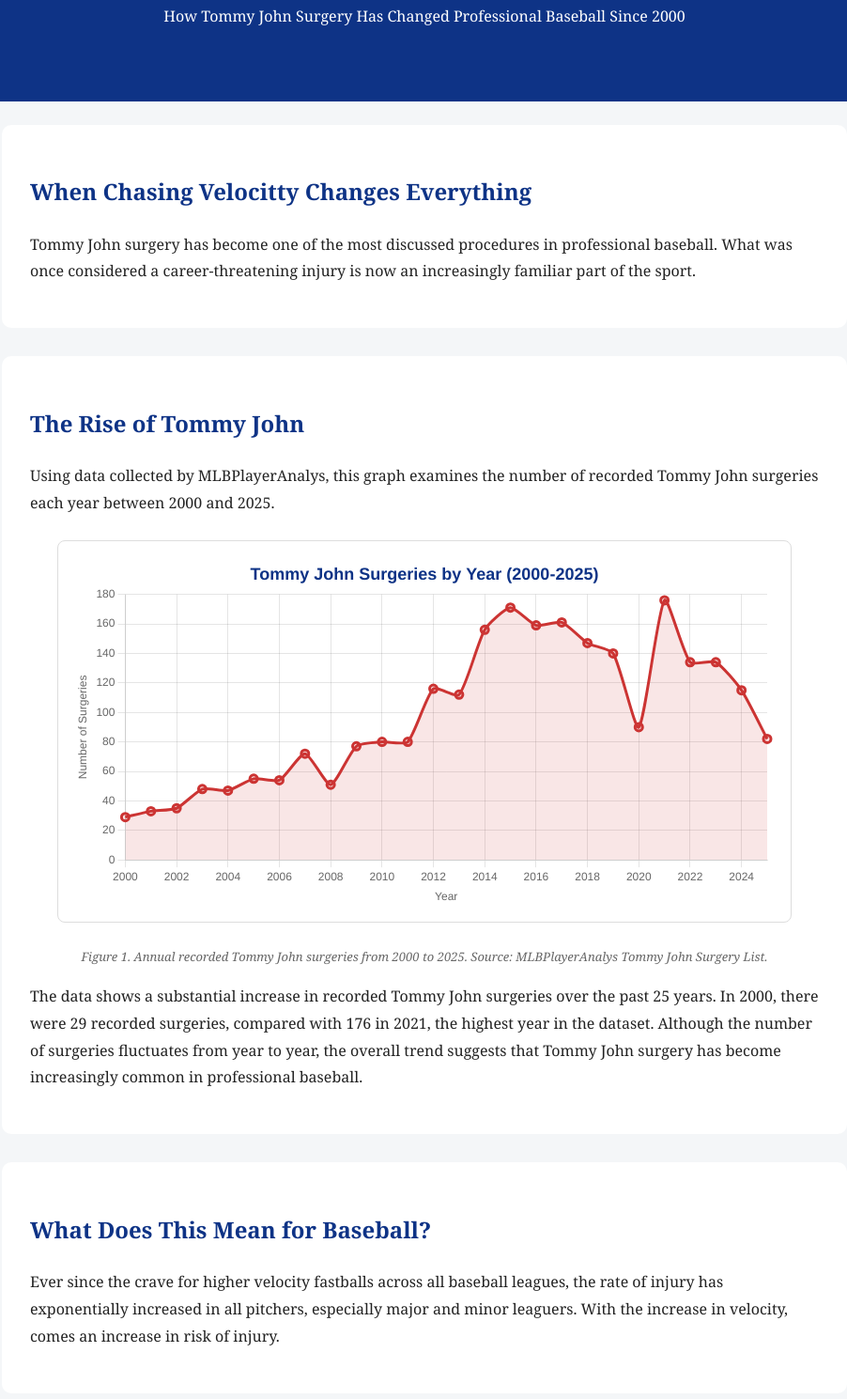
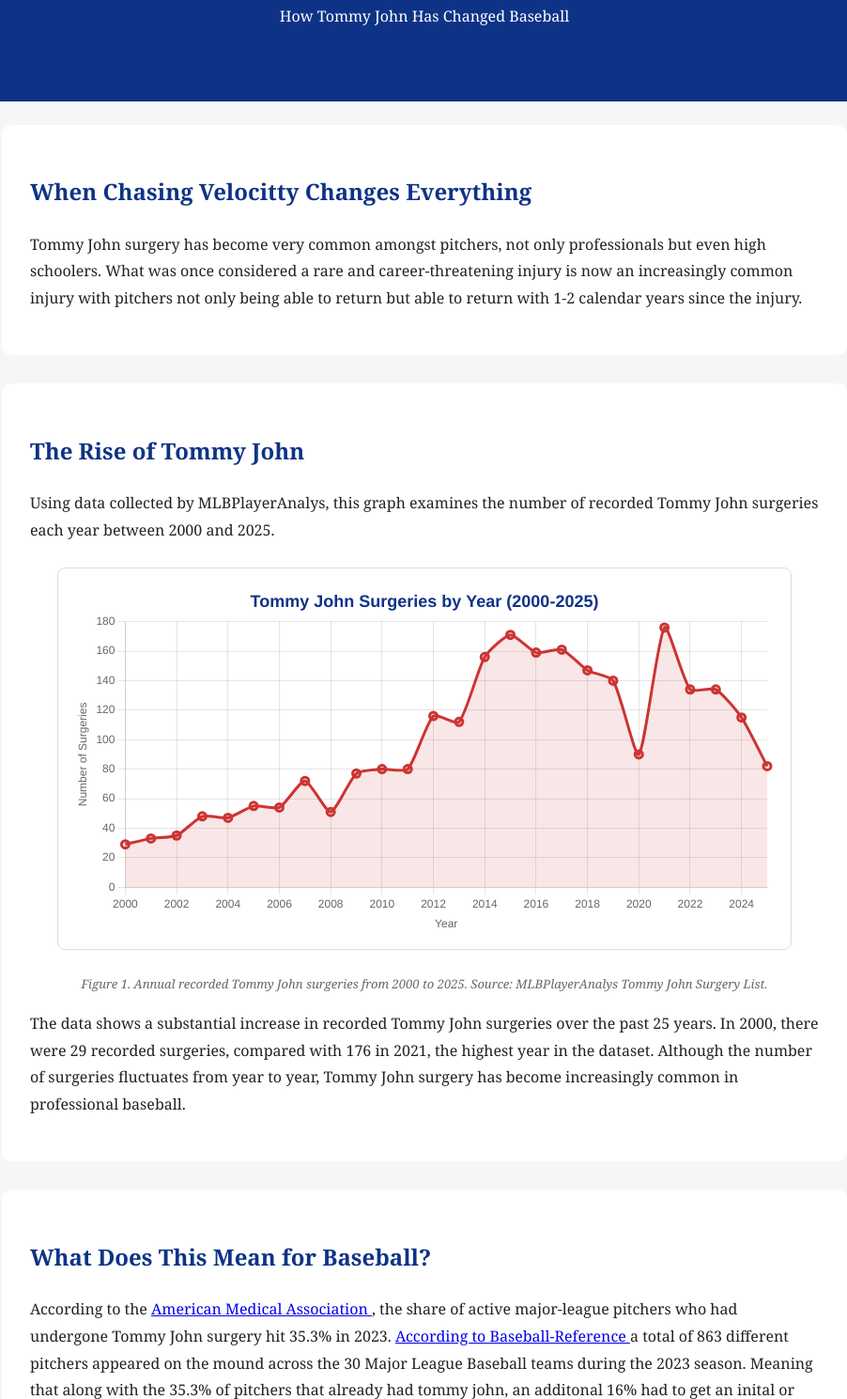
Before and after one commit to Nschambach/Final-Project, a plain HTML site: page index.html in a window 1280 px wide. Shown: the part 177-1666 px from the top of the page at 94% size, without its empty margins (188-1090 px from the left). Drawn offline with nearby package versions, Linux system fonts and the light colour scheme.

Commit message:
Revise content on Tommy John surgery and pitching risks
Updated the content discussing Tommy John surgery, emphasizing its prevalence and the impact of pitching velocity on injury rates.

```diff
--- a/index.html
+++ b/index.html
@@ -75,8 +75,7 @@
 
 <header>
   <h1>The Rising Cost of the Fastball</h1>
-  <p>How Tommy John Surgery Has Changed
-     Professional Baseball Since 2000</p>
+  <p>How Tommy John Has Changed Baseball </p>
 </header>
 
 <main>
@@ -85,11 +84,13 @@
   <h2>When Chasing Velocitty Changes Everything</h2>
 
   <p>
-    Tommy John surgery has become one of the most
-    discussed procedures in professional baseball.
-    What was once considered a career-threatening
-    injury is now an increasingly familiar part
-    of the sport.
+    Tommy John surgery has become very common amongst
+    pitchers, not only professionals but even high
+    schoolers. What was once considered a rare and
+    career-threatening injury is now an increasingly
+    common injury with pitchers not only being able to
+    return but able to return with 1-2 calendar years
+    since the injury.
   </p>
 </section>
 
@@ -120,8 +121,7 @@
     surgeries, compared with 176 in 2021,
     the highest year in the dataset.
     Although the number of surgeries fluctuates
-    from year to year, the overall trend
-    suggests that Tommy John surgery has
+    from year to year, Tommy John surgery has
     become increasingly common in
     professional baseball.
   </p>
@@ -131,11 +131,49 @@
   <h2>What Does This Mean for Baseball?</h2>
 
   <p>
-    Ever since the crave for higher velocity fastballs
-    across all baseball leagues, the rate of injury has
-    exponentially increased in all pitchers, especially
-    major and minor leaguers. With the increase in velocity,
-    comes an increase in risk of injury.
+    According to the
+  <a href="https://www.ama-assn.org/public-health/prevention-wellness/what-doctors-want-patients-know-about-tommy-john-surgery" target="_blank" rel="noopener noreferrer">
+    American Medical Association
+  </a>,
+    the share of active major-league pitchers
+    who had undergone Tommy John surgery hit 35.3% in 2023.
+    <a href="https://www.baseball-reference.com/leagues/majors/2026-pitching-leaders.shtml" target="_blank" rel="noopener noreferrer">
+    According to Baseball-Reference
+</a>
+    a total of 863 different pitchers appeared
+    on the mound across the 30 Major League Baseball
+    teams during the 2023 season. Meaning that along
+    with the 35.3% of pitchers that already had tommy
+    john, an additonal 16% had to get an inital or
+    additonal surgery as well. For reference,
+    before 2000, all 57 recorded pitchers to get TJ retired
+    without every pitching again. As Tommy John surgeries
+    have become increasingly common, one possible contributing factor
+    is baseball's growing emphasis on pitching velocity.
+    Over the past two decades, the average MLB fastball
+    velocity has steadily increased, as teams increasingly
+    prioritize pitchers who can throw harder and generate
+    more strikeouts. While throwing harder can make pitchers
+    more effective, it can also place greater stress on the elbow
+    particularly the ulnar collateral ligament (UCL), which is
+    commonly injured in pitchers who undergo Tommy John surgery.
+    However, this emphasis on velocity does not stop at the major league level.
+    Minor league, college, and even high school pitchers are facing
+    growing pressure to throw harder in hopes of earning promotions,
+    scholarships, or professional opportunities. With advanced
+    technology such as radar guns and pitching analytics
+    becoming more accessible, young athletes are increasingly
+    focused on improving their velocity at earlier ages.
+    This raises concerns about whether pitchers are prioritizing
+    throwing harder over their long-term arm health.
+    Although increasing velocity cannot be blamed entirely
+    for the rise in Tommy John surgeries, the relationship
+    between pitching performance, physical stress,
+    and injury risk raises important questions about
+    the future of baseball. As the sport continues
+    to reward higher velocities, teams, coaches,
+    and players must consider whether the pursuit
+    of throwing harder is worth the potential consequences.
   </p>
 </section>
 
```
